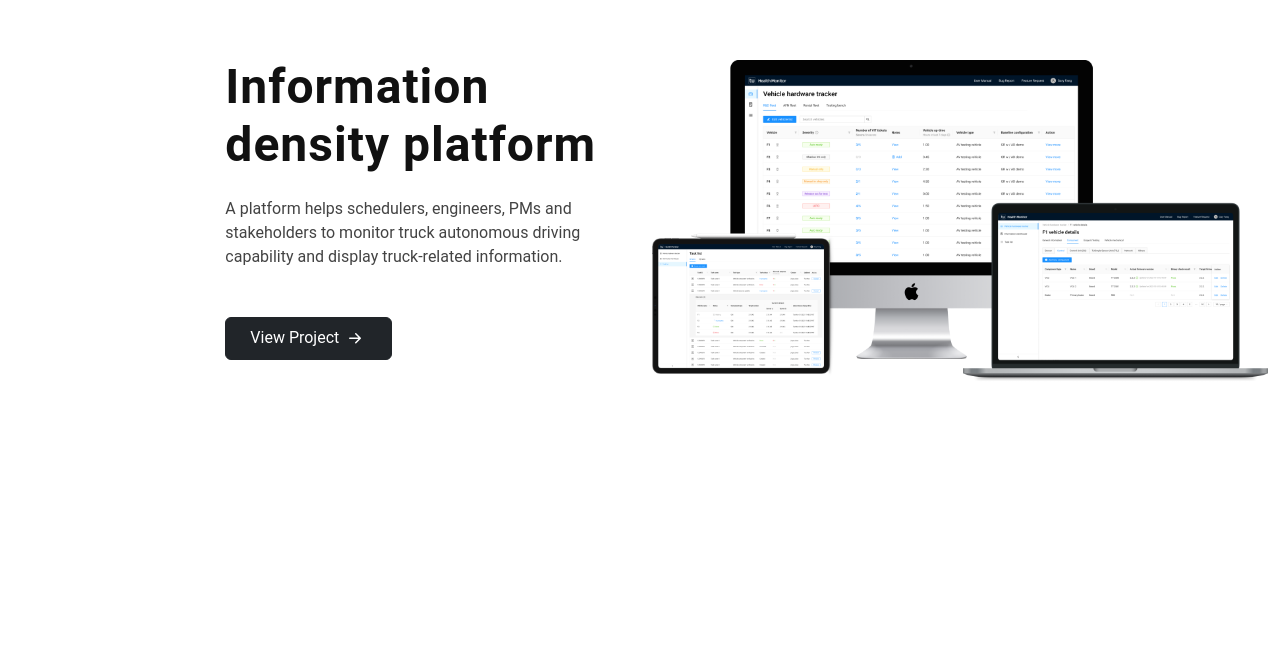
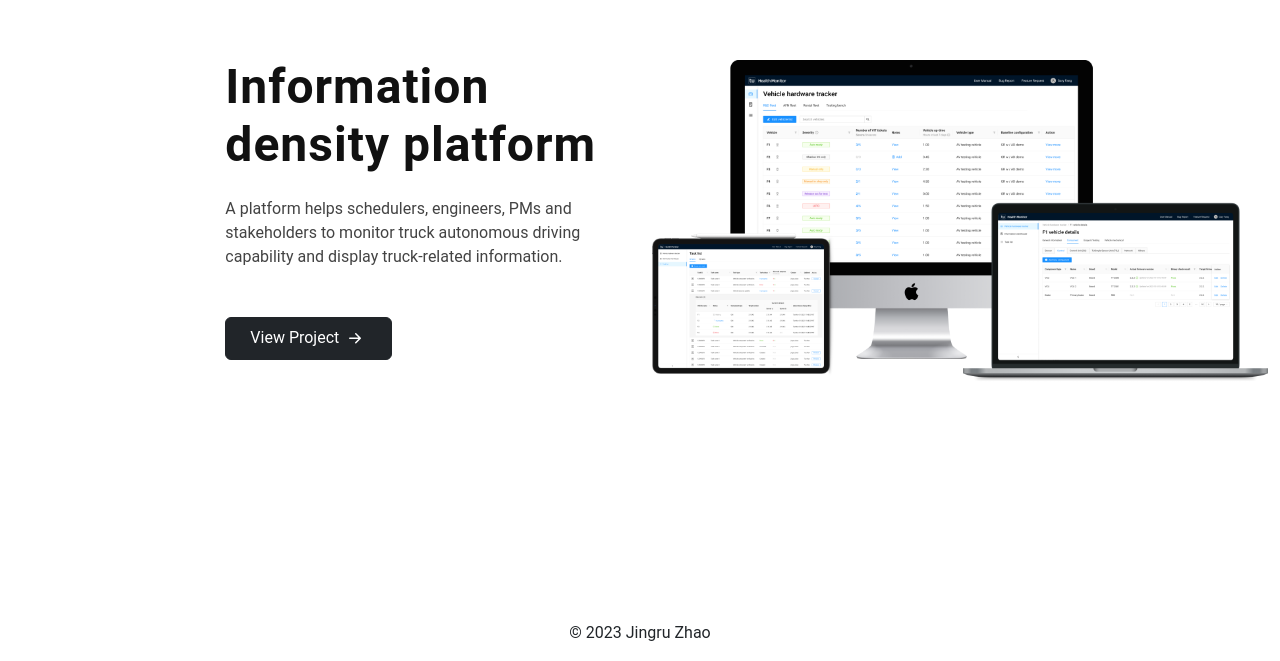
Before and after one commit to kivinju/jingru-profolio-2023, a Vue app: page / in a window 1280 px wide. Shown: the part 2635-3296 px from the top of the page. Before the commit the page ends 3256 px from the top, so only its background shows below. Built offline with nearby package versions, Linux system fonts and the light colour scheme.

Commit message:
Add footer

```diff
--- a/src/App.vue
+++ b/src/App.vue
@@ -1,6 +1,7 @@
 <script setup>
 import { RouterLink, RouterView } from 'vue-router'
 import Header from './components/Header.vue'
+import Footer from './components/Footer.vue'
 </script>
 
 <template>
@@ -18,6 +19,7 @@ import Header from './components/Header.vue'
   </header> -->
   <Header />
   <RouterView />
+  <Footer />
 </template>
 
 <style scoped>
--- a/src/components/Footer.vue
+++ b/src/components/Footer.vue
@@ -1,6 +1,6 @@
 <template>
-    <div class="position-absolute">
-        <p class="text-center">© 2019 Jingru Zhao</p>
+    <div class="align-middle">
+        <p class="text-center">© 2023 Jingru Zhao</p>
     </div>
 </template>
 
--- a/src/router/index.js
+++ b/src/router/index.js
@@ -28,7 +28,10 @@ const router = createRouter({
       name: 'midgar',
       component: () => import('../components/Midgar.vue')
     }
-  ]
+  ],
+  scrollBehavior (to, from, savedPosition) {
+    return { top: 0 }
+  }
 })
 
 export default router
```
